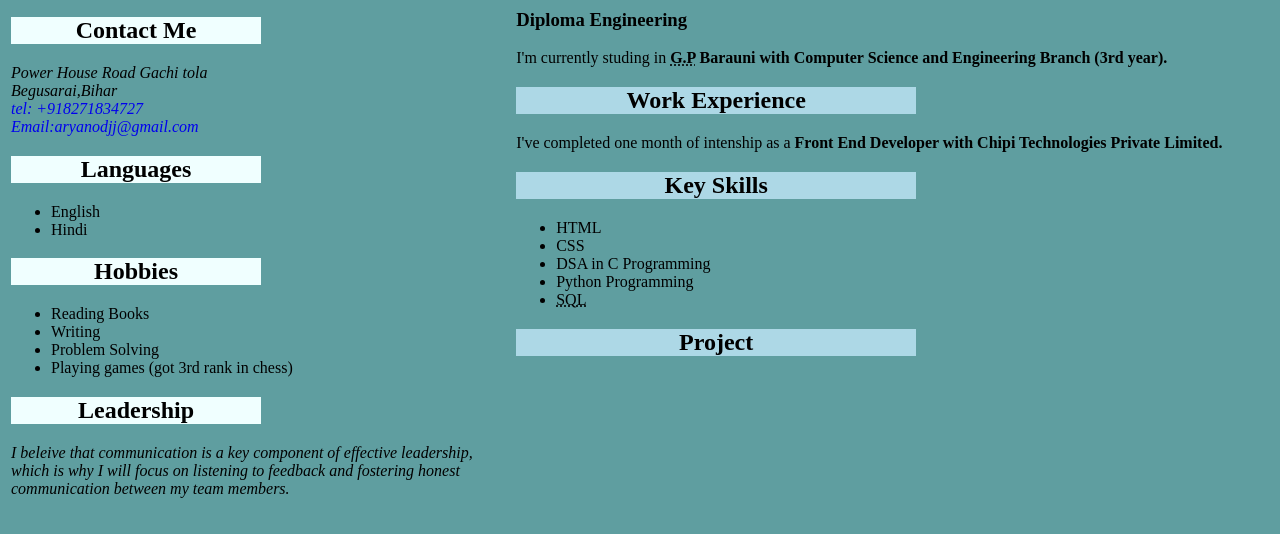
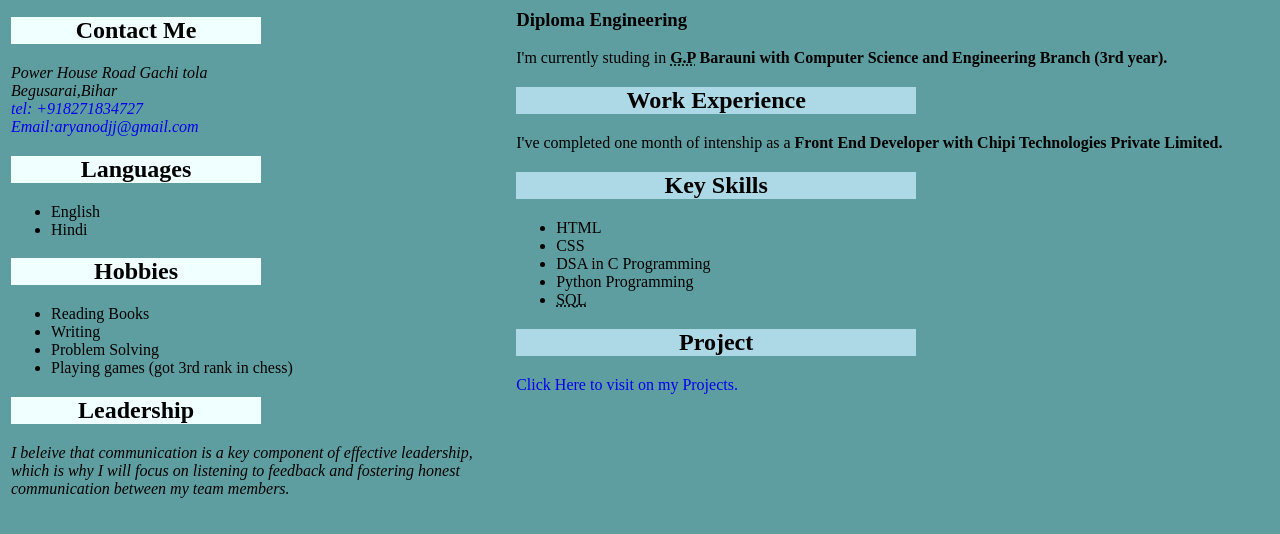
Before and after one commit to Aryanraj1230/text-website, a plain HTML site: page project-work.html in a window 1280 px wide. Shown: the part 266-800 px from the top of the page. Drawn offline with Linux system fonts and the light colour scheme.

Commit message:
making changes on my project

```diff
--- a/project-work.html
+++ b/project-work.html
@@ -77,6 +77,7 @@
                     <li><abbr title="Structured Query Language">SQL</abbr></li>
                   </ul>
                   <h2>Project</h2>
+                  <a href=" https://aryanraj1230.github.io/text-website/">Click Here to visit on my Projects.</a>
                 </td>
             </tr>
         </table>
```
